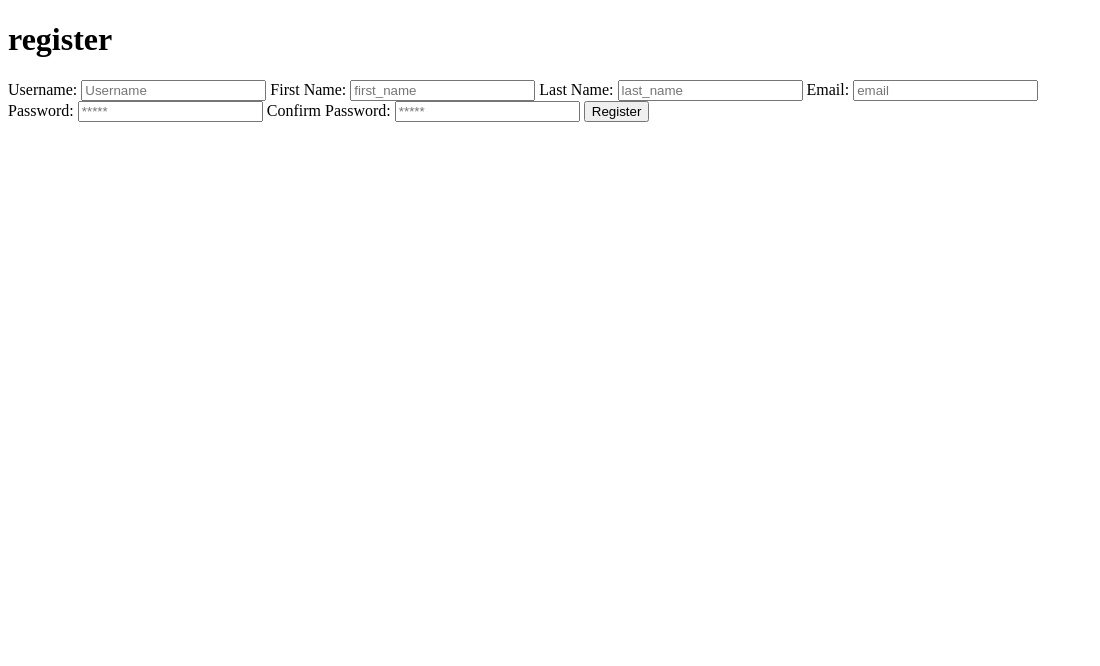
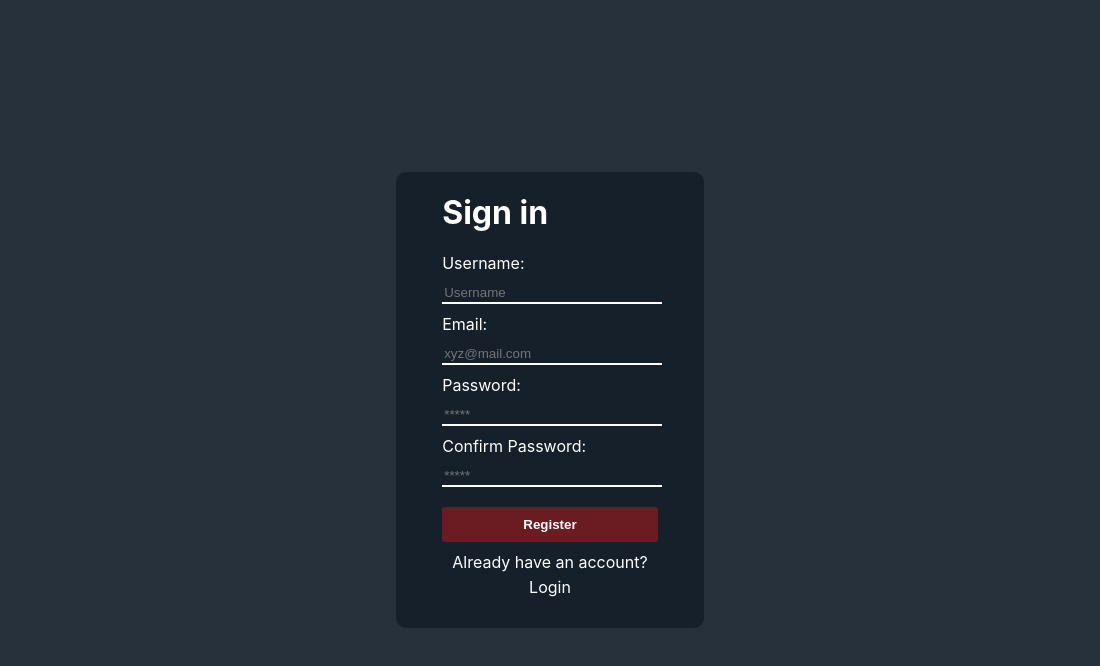
Before and after one commit to Diarmur/Projet-B2-Dev, an Electron app: page dice-masters/src/register/register.html in a window 1100 px wide. Drawn offline with Linux system fonts and the light colour scheme.

Commit message:
:lipstick:| add css

```diff
--- a/dice-masters/package.json
+++ b/dice-masters/package.json
@@ -15,6 +15,7 @@
     "nodemon": "^3.1.0"
   },
   "dependencies": {
-    "axios": "^1.6.8"
+    "axios": "^1.6.8",
+    "custom-electron-titlebar": "^4.2.8"
   }
 }
--- /dev/null
+++ b/dice-masters/src/css/form.css
@@ -0,0 +1,90 @@
+.container{
+    display: flex;
+    justify-content: center;
+    align-items: center;
+    height: 100vh;
+    color: #ffffff;
+    overflow: hidden;
+}
+
+.form-container {
+    display: flex;
+    justify-content: center;
+    align-items: center;
+    flex-direction: column;
+    width: 28vw;
+    padding: 0;
+    margin: 0;
+    background-color: var(--secondary-color);
+    border-radius: 10px;
+}
+
+.form {
+    display: flex;
+    justify-content: center;
+    /* align-items: center; */
+    flex-direction: column;
+    width: 70%;
+    padding-bottom: 10px;
+}
+
+.form input {
+    color: white;
+    margin: 10px 0;
+    padding: 2px;
+    border: none;
+    border-bottom: 2px solid white;
+    background-color: var(--secondary-color);
+    width: 100%;
+}
+
+.form input:focus {
+    outline: none;
+    border-bottom: 2px solid var(--primary-color);
+}
+
+.form button {
+    margin: 10px 0;
+    padding: 10px;
+    border: none;
+    background-color: var(--primary-color);
+    color: white;
+    font-weight: bold;
+    cursor: pointer;
+    border-radius: 3px;
+}
+
+.error {
+    border: solid 2px red;
+}
+
+span {
+    display: inline;
+    color: red;
+    font-size: 12px;
+}
+
+.hidden {
+    display: none;
+}
+
+.visible {
+    display: flex;
+    color: red;
+}
+
+.redirect {
+    color: white;
+    display: flex;
+    justify-content: center;
+    align-items: center;
+    flex-direction: column;
+    margin-top: -10px;
+    padding-bottom: 15px;
+    gap: 5px;
+}
+
+.redirect a {
+    color: white;
+    text-decoration: none;
+}
--- /dev/null
+++ b/dice-masters/src/css/global.css
@@ -0,0 +1,36 @@
+body {
+    margin: 0;
+    display: flex;
+    align-items: center;
+    justify-content: center;
+    background-color: var(--background-color);
+}
+
+html {
+    height: 100%;
+    width: 100%;
+    --background-color: #26313C;
+    --secondary-color: #16202A;
+    --primary-color: #6B1C23;
+    font-family: 'Inter', sans-serif;
+}
+
+::-webkit-scrollbar {
+    width: 10px;
+  }
+
+  /* Track */
+  ::-webkit-scrollbar-track {
+    background: var(--background-color);
+  }
+
+  /* Handle */
+  ::-webkit-scrollbar-thumb {
+    background: var(--secondary-color);
+    border-radius: 10px;
+  }
+
+  /* Handle on hover */
+  ::-webkit-scrollbar-thumb:hover {
+    background: var(--primary-color);
+  }
--- a/dice-masters/src/register/register.css
+++ b/dice-masters/src/register/register.css
@@ -0,0 +1,61 @@
+.container{
+    display: flex;
+    justify-content: center;
+    align-items: center;
+    height: 100vh;
+    color: #ffffff;
+    overflow: hidden;
+}
+
+.form {
+    display: flex;
+    flex-direction: column;
+    width: 35vw;
+    background-color: var(--secondary-color);
+    padding: 20px;
+    border-radius: 10px;
+}
+
+.form input {
+    color: white;
+    margin: 10px 0;
+    padding: 2px;
+    border: none;
+    border-bottom: 2px solid white;
+    background-color: var(--secondary-color);
+}
+
+.form input:focus {
+    outline: none;
+    border-bottom: 2px solid var(--primary-color);
+}
+
+.form button {
+    margin: 10px 0;
+    padding: 10px;
+    border: none;
+    background-color: var(--primary-color);
+    color: white;
+    font-weight: bold;
+    cursor: pointer;
+    border-radius: 3px;
+}
+
+.error {
+    border: solid 2px red;
+}
+
+span {
+    display: inline;
+    color: red;
+    font-size: 12px;
+}
+
+.hidden {
+    display: none;
+}
+
+.visible {
+    display: flex;
+    color: red;
+}
--- a/dice-masters/src/register/register.html
+++ b/dice-masters/src/register/register.html
@@ -3,24 +3,21 @@
 <head>
     <meta charset="UTF-8">
     <meta name="viewport" content="width=device-width, initial-scale=1.0">
-    <link rel="stylesheet" href="register.css">
-    <link rel="stylesheet" href="../global.css">
+    <link rel="stylesheet" href="../css/form.css">
+    <link rel="stylesheet" href="../css/global.css">
     <title>DiceMasters</title>
 </head>
 <body>
+    <div class="container">
+        <div class="form-container">
             <form action="" class="form" id="form">
-        <h1>register</h1>
+                <h1>Sign in</h1>
                 <label for="username">Username:</label>
                 <input type="text" placeholder="Username" name="username" id="username">
                 <span class="hidden" id="errUsername"></span>
-        <label for="first_name">First Name:</label>
-        <input type="text" placeholder="first_name" name="first_name" id="first_name">
-        <span class="hidden" id="errFirst"></span>
-        <label for="last_name">Last Name:</label>
-        <input type="text" placeholder="last_name" name="last_name" id="last_name">
                 <span class="hidden" id="errLast"></span>
                 <label for="email">Email:</label>
-        <input type="email" placeholder="email" name="email" id="email">
+                <input type="email" placeholder="xyz@mail.com" name="email" id="email">
                 <span class="hidden" id="errEmail"></span>
                 <label for="password">Password:</label>
                 <input type="password" placeholder="*****" name="password" id="password">
@@ -31,6 +28,10 @@
 
                 <button type="submit">Register</button>
             </form>
+            <p class="redirect">Already have an account?<a href="../login/login.html">Login</a></p>
+        </div>
+    </div>
+
     <script src= "./register.js"></script>
 </body>
 </html>
--- a/dice-masters/src/register/register.js
+++ b/dice-masters/src/register/register.js
@@ -3,8 +3,6 @@ usernameInput = document.getElementById('username')
 passwordInput = document.getElementById('password')
 emailInput = document.getElementById('email')
 passwordConfirmationInput = document.getElementById('password_confirmation')
-firstNameInput = document.getElementById('first_name')
-lastNameInput = document.getElementById('last_name')
 
 
 document.getElementById('form').addEventListener("submit", (e) => {
@@ -14,12 +12,10 @@ document.getElementById('form').addEventListener("submit", (e) => {
     const password = passwordInput.value
     const email = emailInput.value
     const password_confirmation = passwordConfirmationInput.value
-    const first_name = firstNameInput.value
-    const last_name = lastNameInput.value
     if (username == "" || password == "") {
         console.log("wrong");
     } else {
-        window.com.register("register",username, email, password, password_confirmation, first_name, last_name);
+        window.com.register("register",username, email, password, password_confirmation);
     }
     // console.log('send data');
 })
--- a/dice-masters/src/requests.js
+++ b/dice-masters/src/requests.js
@@ -15,15 +15,13 @@ try {
     }
 }
 
-const register = async (username, email, password, password_confirmation, first_name, last_name) => {
+const register = async (username, email, password, password_confirmation) => {
     try {
         const response = await axios.post("http://127.0.0.1:8000/api/register", {
             username: username,
             email: email,
             password: password,
-            password_confirmation: password_confirmation,
-            first_name: first_name,
-            last_name: last_name
+            password_confirmation: password_confirmation
         });
             console.log(response.data);
         } catch (error) {
```
Also changed, not shown: dice-masters/src/home/home.html (+1 -1 lines), dice-masters/src/login/login.html (+8 -2 lines), dice-masters/src/main.js (+11 -8 lines), dice-masters/src/preload.js (+12 -1 lines), dice-masters/README.md, dice-masters/src/global.css (deleted), 1 other file. Lines whose indentation alone changed are shown as unchanged.
